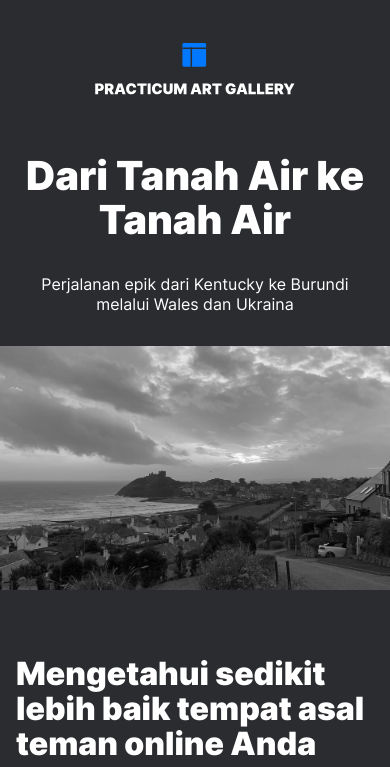
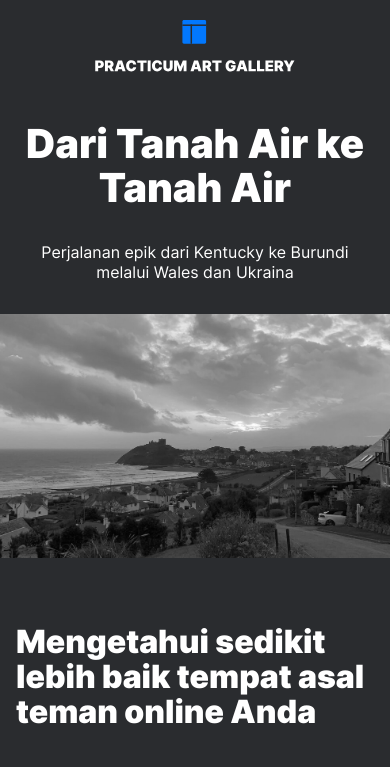
Before and after one commit to haddyprawidya/web_project_3_id, a plain HTML site: page index.html in a window 390 px wide. Shown: the top 767 px of the page. Drawn offline with Linux system fonts and the light colour scheme.

Commit message:
Update logo.svg

```diff
--- a/blocks/page.css
+++ b/blocks/page.css
@@ -13,6 +13,6 @@
 @media screen and (min-width: 320px) and (max-width: 767px) {
   .page__logo {
     width: 200px;
-    margin-bottom: 50.15px;
+    margin:20px auto 50.15px;
   }
 }
--- a/index.html
+++ b/index.html
@@ -7,104 +7,7 @@
     <title>Triple Ten at Gallery</title>
   </head>
   <body class="page">
-    <svg
-      class="page__logo"
-      width="270"
-      height="70"
-      viewBox="0 0 270 70"
-      fill="none"
-      xmlns="http://www.w3.org/2000/svg"
-    >
-      <g clip-path="url(#clip0_1_86)">
-        <path
-          d="M0.320312 69.0001H4.26918V64.6819H6.45668C9.77344 64.6819 11.9964 62.7288 11.9964 59.5967C11.9964 56.5001 9.83026 54.4546 6.59872 54.4546H0.320312V69.0001ZM4.26918 61.6137V57.608H5.66122C7.04617 57.608 7.87713 58.3467 7.87713 59.5967C7.87713 60.8396 7.04617 61.6137 5.66122 61.6137H4.26918Z"
-          fill="white"
-        />
-        <path
-          d="M13.4453 69.0001H17.3942V64.1989H18.7578L21.3146 69.0001H25.6044L22.6499 63.5739C24.1982 62.8282 25.1214 61.4149 25.1214 59.3978C25.1214 56.3012 22.9553 54.4546 19.7237 54.4546H13.4453V69.0001ZM17.3942 61.1308V57.608H18.7862C20.1712 57.608 21.0021 58.1478 21.0021 59.3978C21.0021 60.6407 20.1712 61.1308 18.7862 61.1308H17.3942Z"
-          fill="white"
-        />
-        <path
-          d="M30.5832 69.0001L31.4213 66.216H36.2224L37.0605 69.0001H41.3218L36.5207 54.4546H31.123L26.3218 69.0001H30.5832ZM32.3162 63.2614L33.765 58.4603H33.8787L35.3275 63.2614H32.3162Z"
-          fill="white"
-        />
-        <path
-          d="M55.6186 59.9093C55.3061 56.3013 52.6641 54.2559 48.9993 54.2559C45.0788 54.2559 41.9822 56.8695 41.9822 61.7275C41.9822 66.5641 44.9936 69.199 48.9993 69.199C53.2607 69.199 55.4197 66.2445 55.6186 63.7729L51.6129 63.7445C51.4141 64.9874 50.5334 65.7615 49.0845 65.7615C47.1598 65.7615 46.0447 64.3979 46.0447 61.7275C46.0447 59.199 47.1243 57.6934 49.1129 57.6934C50.6328 57.6934 51.4993 58.5882 51.6129 59.9093H55.6186Z"
-          fill="white"
-        />
-        <path
-          d="M57.0125 57.6364H61.3875V69.0001H65.2796V57.6364H69.6546V54.4546H57.0125V57.6364Z"
-          fill="white"
-        />
-        <path
-          d="M75.0895 54.4546H71.1406V69.0001H75.0895V54.4546Z"
-          fill="white"
-        />
-        <path
-          d="M90.5405 59.9093C90.228 56.3013 87.5859 54.2559 83.9212 54.2559C80.0007 54.2559 76.9041 56.8695 76.9041 61.7275C76.9041 66.5641 79.9155 69.199 83.9212 69.199C88.1825 69.199 90.3416 66.2445 90.5405 63.7729L86.5348 63.7445C86.3359 64.9874 85.4553 65.7615 84.0064 65.7615C82.0817 65.7615 80.9666 64.3979 80.9666 61.7275C80.9666 59.199 82.0462 57.6934 84.0348 57.6934C85.5547 57.6934 86.4212 58.5882 86.5348 59.9093H90.5405Z"
-          fill="white"
-        />
-        <path
-          d="M100.94 54.4546V63.4319C100.94 64.7884 99.967 65.7614 98.6104 65.7614C97.2539 65.7614 96.2809 64.7884 96.2809 63.4319V54.4546H92.332V63.7728C92.332 67.0967 94.8462 69.1705 98.6104 69.1705C102.346 69.1705 104.889 67.0967 104.889 63.7728V54.4546H100.94Z"
-          fill="white"
-        />
-        <path
-          d="M106.766 54.4546V69.0001H110.629V60.5342H110.743L113.982 68.8864H116.311L119.55 60.591H119.663V69.0001H123.527V54.4546H118.612L115.232 62.6933H115.061L111.68 54.4546H106.766Z"
-          fill="white"
-        />
-        <path
-          d="M133.161 69.0001L133.999 66.216H138.8L139.638 69.0001H143.9L139.099 54.4546H133.701L128.9 69.0001H133.161ZM134.894 63.2614L136.343 58.4603H136.457L137.906 63.2614H134.894Z"
-          fill="white"
-        />
-        <path
-          d="M145.301 69.0001H149.25V64.1989H150.613L153.17 69.0001H157.46L154.505 63.5739C156.054 62.8282 156.977 61.4149 156.977 59.3978C156.977 56.3012 154.811 54.4546 151.579 54.4546H145.301V69.0001ZM149.25 61.1308V57.608H150.642C152.027 57.608 152.858 58.1478 152.858 59.3978C152.858 60.6407 152.027 61.1308 150.642 61.1308H149.25Z"
-          fill="white"
-        />
-        <path
-          d="M158.262 57.6364H162.637V69.0001H166.529V57.6364H170.904V54.4546H158.262V57.6364Z"
-          fill="white"
-        />
-        <path
-          d="M185.821 59.2559H189.812C189.507 56.3368 186.858 54.2559 183.42 54.2559C179.5 54.2559 176.318 56.9547 176.318 61.7559C176.318 66.3581 179.202 69.199 183.449 69.199C187.256 69.199 189.983 66.8695 189.983 62.8922V60.8752H183.534V63.6877H186.176C186.141 64.9519 185.246 65.7615 183.477 65.7615C181.432 65.7615 180.381 64.2559 180.381 61.699C180.381 59.1777 181.517 57.6934 183.506 57.6934C184.741 57.6934 185.58 58.2615 185.821 59.2559Z"
-          fill="white"
-        />
-        <path
-          d="M195.153 69.0001L195.991 66.216H200.793L201.631 69.0001H205.892L201.091 54.4546H195.693L190.892 69.0001H195.153ZM196.886 63.2614L198.335 58.4603H198.449L199.898 63.2614H196.886Z"
-          fill="white"
-        />
-        <path
-          d="M207.293 69.0001H217.123V65.8183H211.242V54.4546H207.293V69.0001Z"
-          fill="white"
-        />
-        <path
-          d="M218.719 69.0001H228.548V65.8183H222.668V54.4546H218.719V69.0001Z"
-          fill="white"
-        />
-        <path
-          d="M230.145 69.0001H240.599V65.8183H234.093V63.3183H240.088V60.1364H234.093V57.6364H240.627V54.4546H230.145V69.0001Z"
-          fill="white"
-        />
-        <path
-          d="M242.586 69.0001H246.535V64.1989H247.898L250.455 69.0001H254.745L251.79 63.5739C253.339 62.8282 254.262 61.4149 254.262 59.3978C254.262 56.3012 252.096 54.4546 248.864 54.4546H242.586V69.0001ZM246.535 61.1308V57.608H247.927C249.312 57.608 250.143 58.1478 250.143 59.3978C250.143 60.6407 249.312 61.1308 247.927 61.1308H246.535Z"
-          fill="white"
-        />
-        <path
-          d="M254.665 54.4546L260.006 64.4262V69.0001H263.926V64.4262L269.267 54.4546H264.864L262.023 60.3637H261.909L259.069 54.4546H254.665Z"
-          fill="white"
-        />
-        <path
-          d="M118 2C118 0.895431 118.895 0 120 0H148C149.105 0 150 0.895431 150 2V30C150 31.1046 149.105 32 148 32H120C118.895 32 118 31.1046 118 30V2Z"
-          fill="#0278FE"
-        />
-        <path d="M150 6H118V8H150V6Z" fill="#2A2C2F" />
-        <path d="M131 6H129V32H131V6Z" fill="#2A2C2F" />
-      </g>
-      <defs>
-        <clipPath id="clip0_1_86">
-          <rect width="270" height="70" fill="white" />
-        </clipPath>
-      </defs>
-    </svg>
+    <img class="page__logo" src="images/__logo.svg" alt="Logo Practicum">
 
     <!-- Lead -->
     <header class="lead">
```
Also changed, not shown: images/__logo.svg (added).
